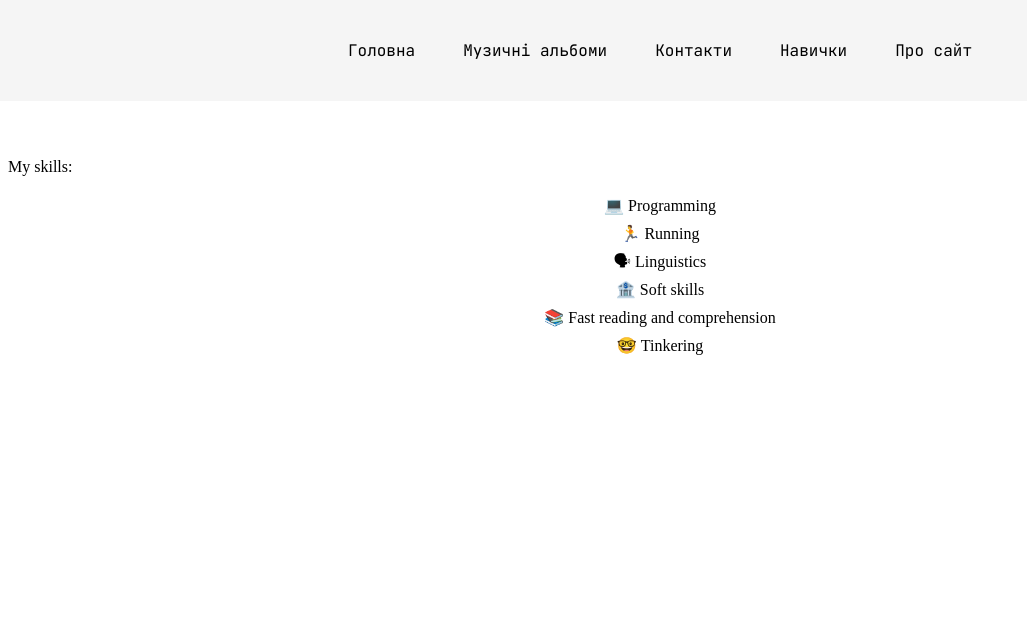
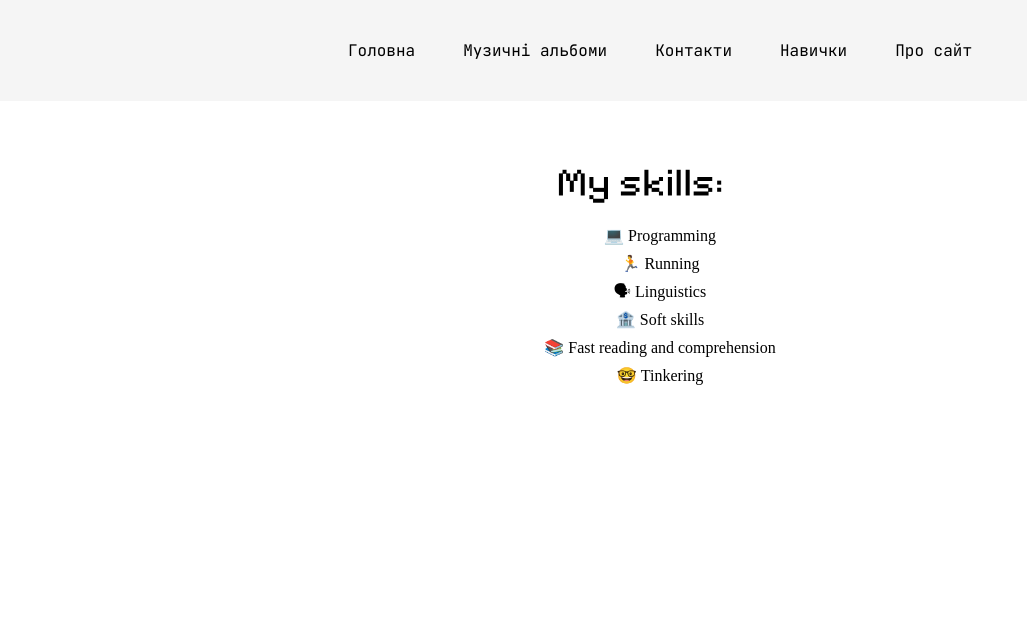
Before and after one commit to Marian1309/PythonWeb, a Flask app: page /skills/ in a window 1280 px wide. Shown: the top 630 px of the page, without its empty margins (0-1027 px from the left). Run offline with Flask 3, Linux system fonts and the light colour scheme; some libraries are stand-ins or nearby versions.

Commit message:
some refactor

```diff
--- a/lab3/static/css/styles.css
+++ b/lab3/static/css/styles.css
@@ -106,3 +106,7 @@ h1.title,
   text-align: center;
   font-size: var(--title);
 }
+
+nav {
+  text-align: center;
+}
--- a/lab3/templates/skills.html
+++ b/lab3/templates/skills.html
@@ -14,8 +14,9 @@
     <h1 class="title">{{ my_skills.get(s_id) }}</h1>
     {% else %}
     <nav>
-        <label for="skills">My skills: </label>
-        <ul name="skills" class="skills">
+        <label for="skills" class="title">My skills: </label>
+
+        <ul id="skills" class="skills">
             {% for skill in range(1, skills_amount) %}
             <li>{{ my_skills.get(skill)}}</li>
             {% endfor %}
```
Also changed, not shown: README.md, 3 other files.
